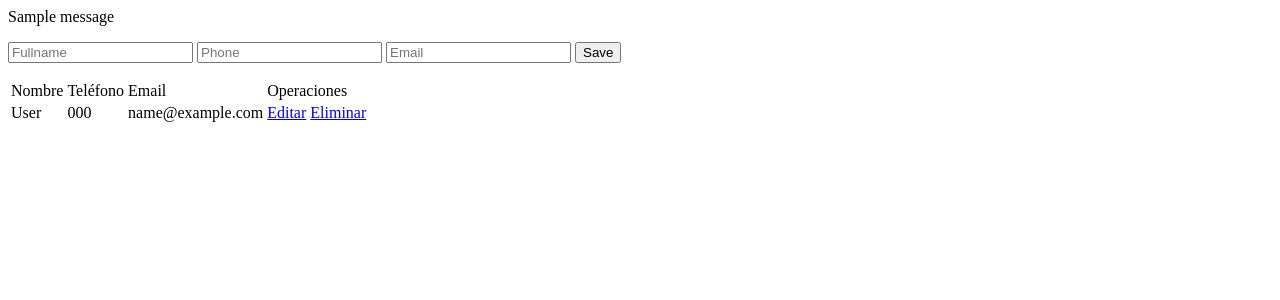
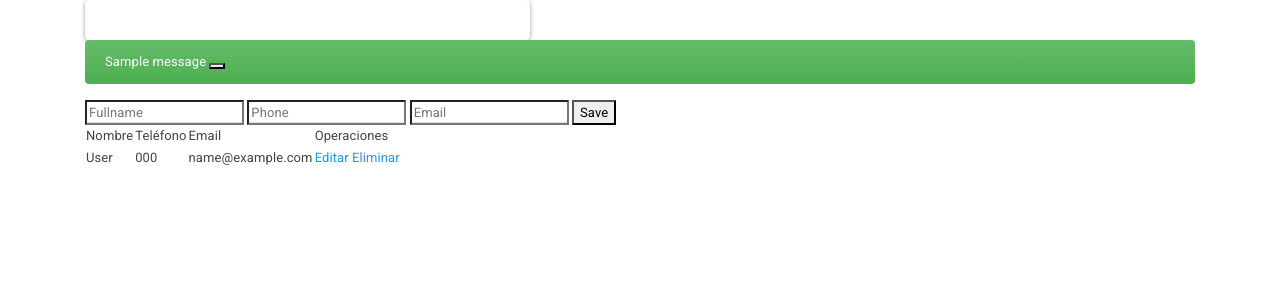
Before and after one commit to analamour/flask_contacts_app, a Flask app: page / in a window 1280 px wide. Shown: the top 300 px of the page. Run offline with Flask 2, Linux system fonts and the light colour scheme; tables that the repository leaves empty or names only in its code hold one stand-in row (values such as "Sample post"); one stand-in notice (Sample message) is shown; some libraries are stand-ins or nearby versions.

Commit message:
frontend js css

```diff
--- a/app.py
+++ b/app.py
@@ -58,7 +58,7 @@ def update_contact(id):
             WHERE id =%s
 
         """,  (fullname, phone, email,id))
-
+        mysql.connection.commit()
         flash('contacto modificado')
         return redirect(url_for('Index'))
 
--- a/templates/index.html
+++ b/templates/index.html
@@ -1,7 +1,30 @@
+{% extends 'layout.html' %}
+
+{% block body%}
+
+<div class = "row">
+    <div class="col-md-5">
+       <div class="card card-body">
+
+       </div>
+
+    </div>
+    <div class="col-md-7">
+
+
+    </div>
+
+
+
+</div>
 {% with messages = get_flashed_messages() %}
 {% if messages %}
 {% for message in messages %}
-<p> {{message}} </p>
+
+<div class="alert alert-success alert-dismissible fade show" role="alert">
+    {{message}}
+    <button type="button" class="btn-close" data-bs-dismiss="alert" aria-label="Close"></button>
+</div>
 {% endfor %}
 {% endif %}
 {% endwith %}
@@ -41,3 +64,5 @@
         {% endfor %}
     </tbody>
 </table>
+
+{% endblock %}
--- /dev/null
+++ b/templates/layout.html
@@ -0,0 +1,23 @@
+<!DOCTYPE html>
+<html lang="en">
+<head>
+    <meta charset="UTF-8">
+    <meta http-equiv="X-UA-Compatible" content="IE=edge">
+    <meta name="viewport" content="width=device-width, initial-scale=1.0">
+    <title>Contacts Flask App</title>
+    <link rel="stylesheet" href="https://bootswatch.com/4/materia/bootstrap.min.css">
+
+
+</head>
+<body>
+    <div class="container">
+        {% block body %}
+        {% endblock %}
+    </div>
+
+<!-- JavaScript Bundle with Popper -->
+<script src="https://cdn.jsdelivr.net/npm/bootstrap@5.2.2/dist/js/bootstrap.bundle.min.js" integrity="sha384-OERcA2EqjJCMA+/3y+gxIOqMEjwtxJY7qPCqsdltbNJuaOe923+mo//f6V8Qbsw3" crossorigin="anonymous"></script>
+<script src="https://cdn.jsdelivr.net/npm/@popperjs/core@2.11.6/dist/umd/popper.min.js" integrity="sha384-oBqDVmMz9ATKxIep9tiCxS/Z9fNfEXiDAYTujMAeBAsjFuCZSmKbSSUnQlmh/jp3" crossorigin="anonymous"></script>
+<script src="https://cdn.jsdelivr.net/npm/bootstrap@5.2.2/dist/js/bootstrap.min.js" integrity="sha384-IDwe1+LCz02ROU9k972gdyvl+AESN10+x7tBKgc9I5HFtuNz0wWnPclzo6p9vxnk" crossorigin="anonymous"></script>
+</body>
+</html>
```
Also changed, not shown: templates/edit-contact.html (+8 -1 lines).
